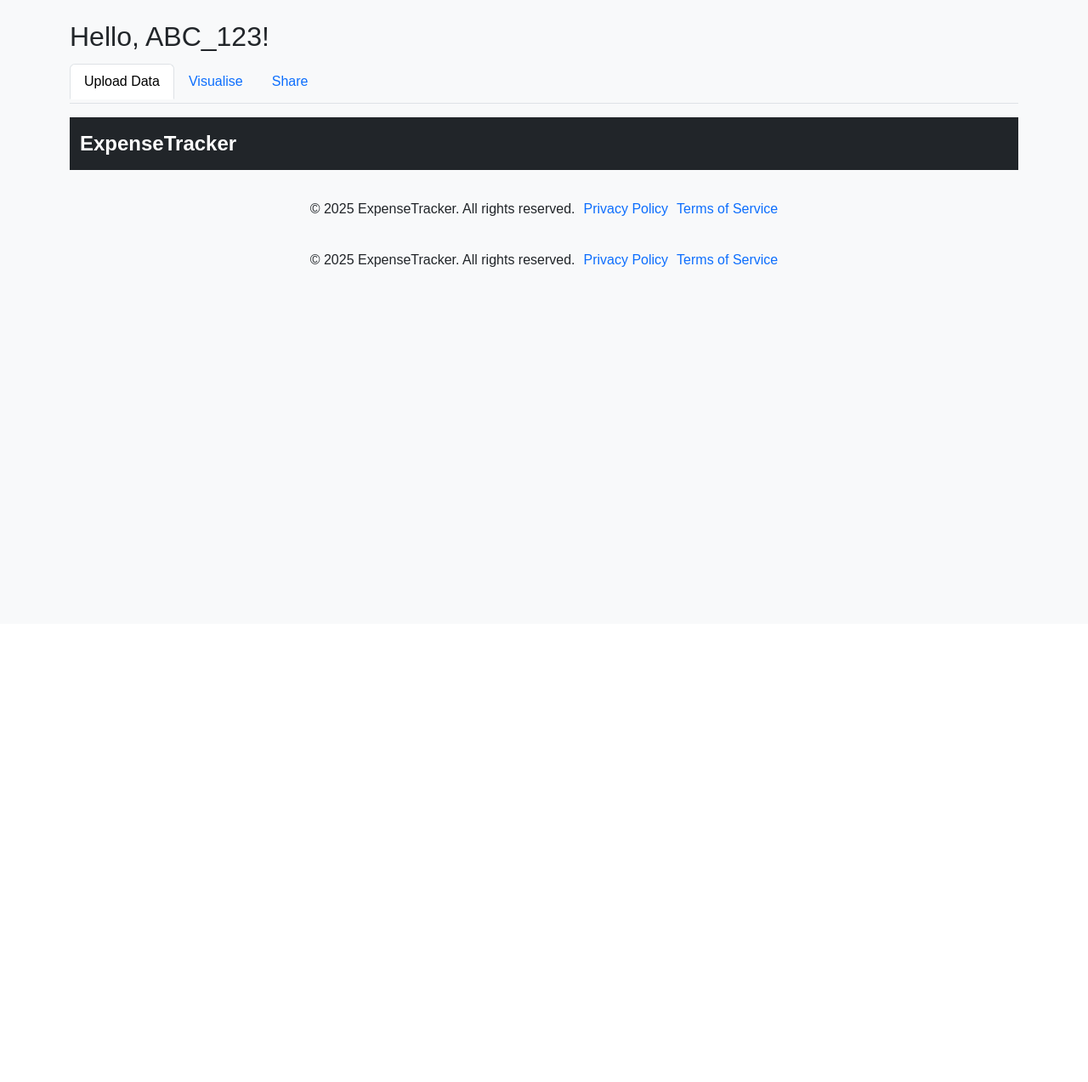
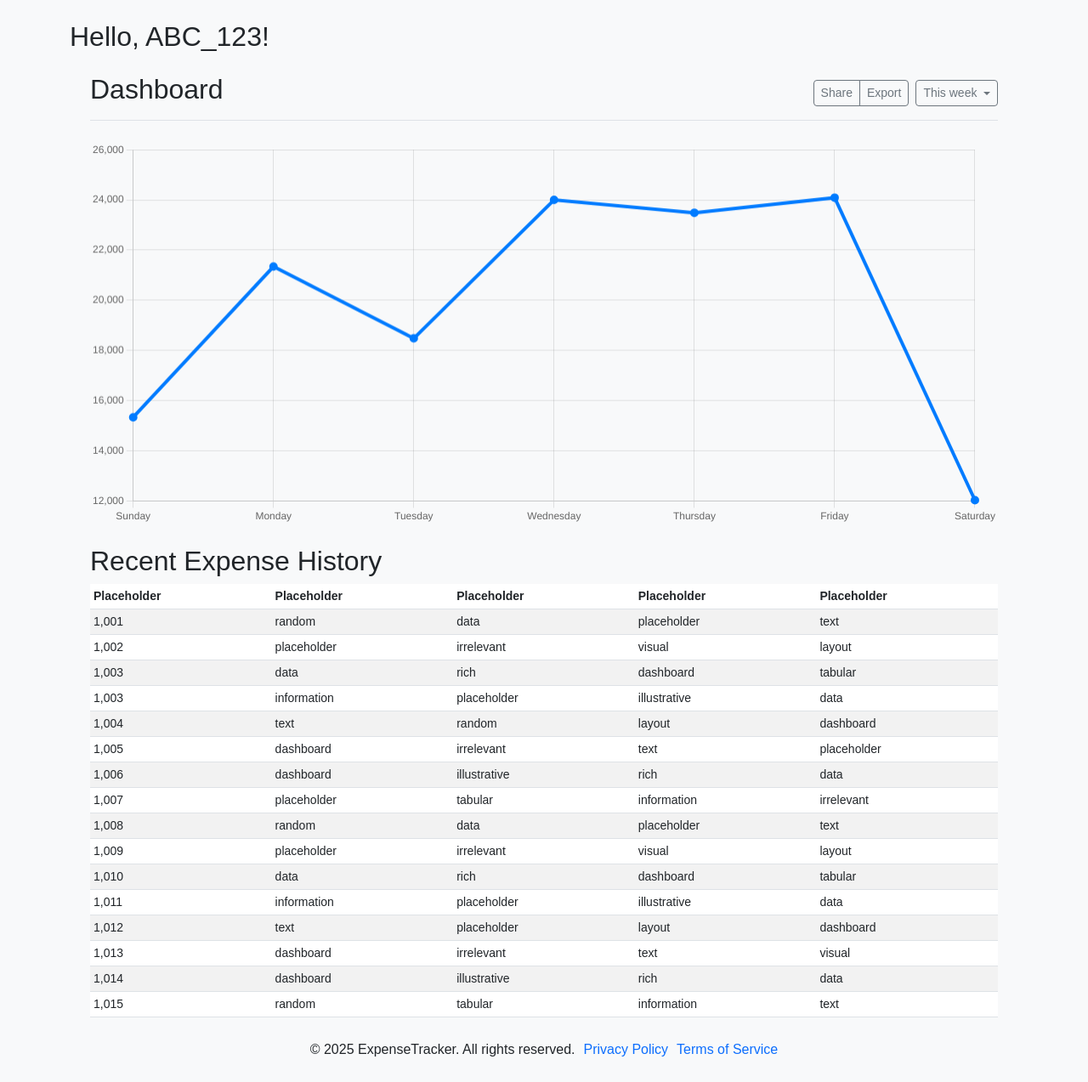
Before and after one commit to Cooper-Thomas1/ExpenseTracker, a Flask app: page /dashboard in a window 1280 px wide. Shown: the part 66-1339 px from the top of the page at 85% size. Before the commit the page ends 380 px from the top, so only its background shows below. Run offline with Flask 3, Linux system fonts and the light colour scheme.

Commit message:
added placeholder content (graph, recent history) to dashboard

```diff
--- /dev/null
+++ b/ExpenseTracker/static/dashboard.js
@@ -0,0 +1,44 @@
+(() => {
+    const ctx = document.getElementById('myChart')
+
+    const myChart = new Chart(ctx, {
+      type: 'line',
+      data: {
+        labels: [
+          'Sunday',
+          'Monday',
+          'Tuesday',
+          'Wednesday',
+          'Thursday',
+          'Friday',
+          'Saturday'
+        ],
+        datasets: [{
+          data: [
+            15339,
+            21345,
+            18483,
+            24003,
+            23489,
+            24092,
+            12034
+          ],
+          lineTension: 0,
+          backgroundColor: 'transparent',
+          borderColor: '#007bff',
+          borderWidth: 4,
+          pointBackgroundColor: '#007bff'
+        }]
+      },
+      options: {
+        plugins: {
+          legend: {
+            display: false
+          },
+          tooltip: {
+            boxPadding: 3
+          }
+        }
+      }
+    })
+  })()
--- a/ExpenseTracker/templates/dashboard.html
+++ b/ExpenseTracker/templates/dashboard.html
@@ -43,28 +43,152 @@
 <!-- placeholder for username until we add in forms properly -->
 <h2>Hello, {{ current_user['username'] }}!</h2>
 
-<ul class="nav nav-tabs" id="dashboardTabs" role="tablist">
-  <li class="nav-item">
-    <button class="nav-link active" data-bs-toggle="tab" data-bs-target="#upload" type="button">Upload Data</button>
-  </li>
-  <li class="nav-item">
-    <button class="nav-link" data-bs-toggle="tab" data-bs-target="#visualise" type="button">Visualise</button>
-  </li>
-  <li class="nav-item">
-    <button class="nav-link" data-bs-toggle="tab" data-bs-target="#share" type="button">Share</button>
-  </li>
-</ul>
+<main class="col-md-12 ms-sm-auto col-lg-12 px-md-4">
+  <div class="d-flex justify-content-between flex-wrap flex-md-nowrap align-items-center pt-3 pb-2 mb-3 border-bottom">
+    <h1 class="h2">Dashboard</h1>
+    <div class="btn-toolbar mb-2 mb-md-0">
+      <div class="btn-group me-2">
+        <button type="button" class="btn btn-sm btn-outline-secondary">Share</button>
+        <button type="button" class="btn btn-sm btn-outline-secondary">Export</button>
+      </div>
+      <button type="button" class="btn btn-sm btn-outline-secondary dropdown-toggle d-flex align-items-center gap-1">
+        This week
+      </button>
+    </div>
+  </div>
 
-<div class="tab-content mt-3">
-  <div class="tab-pane fade show active" id="upload">
-    {% include "upload.html" %}
+  <canvas class="my-4 w-100" id="myChart" width="900" height="380"></canvas>
+
+  <h2>Recent Expense History</h2>
+  <div class="table-responsive small">
+    <table class="table table-striped table-sm">
+      <thead>
+        <tr>
+          <th scope="col">Placeholder</th>
+          <th scope="col">Placeholder</th>
+          <th scope="col">Placeholder</th>
+          <th scope="col">Placeholder</th>
+          <th scope="col">Placeholder</th>
+        </tr>
+      </thead>
+      <tbody>
+        <tr>
+          <td>1,001</td>
+          <td>random</td>
+          <td>data</td>
+          <td>placeholder</td>
+          <td>text</td>
+        </tr>
+        <tr>
+          <td>1,002</td>
+          <td>placeholder</td>
+          <td>irrelevant</td>
+          <td>visual</td>
+          <td>layout</td>
+        </tr>
+        <tr>
+          <td>1,003</td>
+          <td>data</td>
+          <td>rich</td>
+          <td>dashboard</td>
+          <td>tabular</td>
+        </tr>
+        <tr>
+          <td>1,003</td>
+          <td>information</td>
+          <td>placeholder</td>
+          <td>illustrative</td>
+          <td>data</td>
+        </tr>
+        <tr>
+          <td>1,004</td>
+          <td>text</td>
+          <td>random</td>
+          <td>layout</td>
+          <td>dashboard</td>
+        </tr>
+        <tr>
+          <td>1,005</td>
+          <td>dashboard</td>
+          <td>irrelevant</td>
+          <td>text</td>
+          <td>placeholder</td>
+        </tr>
+        <tr>
+          <td>1,006</td>
+          <td>dashboard</td>
+          <td>illustrative</td>
+          <td>rich</td>
+          <td>data</td>
+        </tr>
+        <tr>
+          <td>1,007</td>
+          <td>placeholder</td>
+          <td>tabular</td>
+          <td>information</td>
+          <td>irrelevant</td>
+        </tr>
+        <tr>
+          <td>1,008</td>
+          <td>random</td>
+          <td>data</td>
+          <td>placeholder</td>
+          <td>text</td>
+        </tr>
+        <tr>
+          <td>1,009</td>
+          <td>placeholder</td>
+          <td>irrelevant</td>
+          <td>visual</td>
+          <td>layout</td>
+        </tr>
+        <tr>
+          <td>1,010</td>
+          <td>data</td>
+          <td>rich</td>
+          <td>dashboard</td>
+          <td>tabular</td>
+        </tr>
+        <tr>
+          <td>1,011</td>
+          <td>information</td>
+          <td>placeholder</td>
+          <td>illustrative</td>
+          <td>data</td>
+        </tr>
+        <tr>
+          <td>1,012</td>
+          <td>text</td>
+          <td>placeholder</td>
+          <td>layout</td>
+          <td>dashboard</td>
+        </tr>
+        <tr>
+          <td>1,013</td>
+          <td>dashboard</td>
+          <td>irrelevant</td>
+          <td>text</td>
+          <td>visual</td>
+        </tr>
+        <tr>
+          <td>1,014</td>
+          <td>dashboard</td>
+          <td>illustrative</td>
+          <td>rich</td>
+          <td>data</td>
+        </tr>
+        <tr>
+          <td>1,015</td>
+          <td>random</td>
+          <td>tabular</td>
+          <td>information</td>
+          <td>text</td>
+        </tr>
+      </tbody>
+    </table>
   </div>
-  <div class="tab-pane fade" id="visualise">
-    {% include "visualise.html" %}
-  </div>
-  <div class="tab-pane fade" id="share">
-    {% include "share.html" %}
-  </div>
-</div>
+</main>
+<script src="https://cdn.jsdelivr.net/npm/chart.js"></script><script src="{{ url_for('static', filename='dashboard.js') }}"></script>
+
 
 {% endblock %}
```
